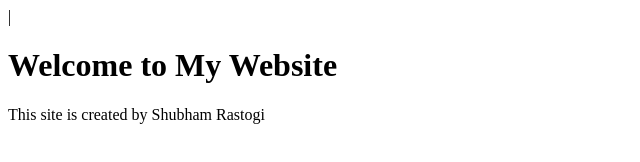
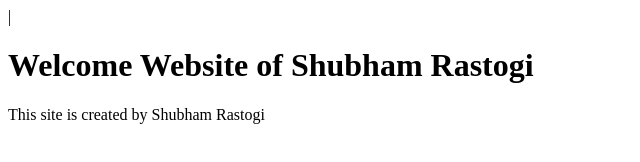
Before and after one commit to cashubhamrastogi/Shubham, a plain HTML site: page index.html in a window 1280 px wide. Shown: the whole page, without its empty margins (0-640 px from the left). Drawn offline with Linux system fonts and the light colour scheme.

Commit message:
Change for headers.html

```diff
--- a/index.html
+++ b/index.html
@@ -1,9 +1,9 @@
 <html>
 <head>|
-<title>My Portfolio</title>
+<title>My Website</title>
 </head>
 <body>
-<h1>Welcome to My Website</h1>
+<h1>Welcome  Website of Shubham Rastogi</h1>
 <p>This site is created by Shubham Rastogi</p>
 </body>
 </html>
```
